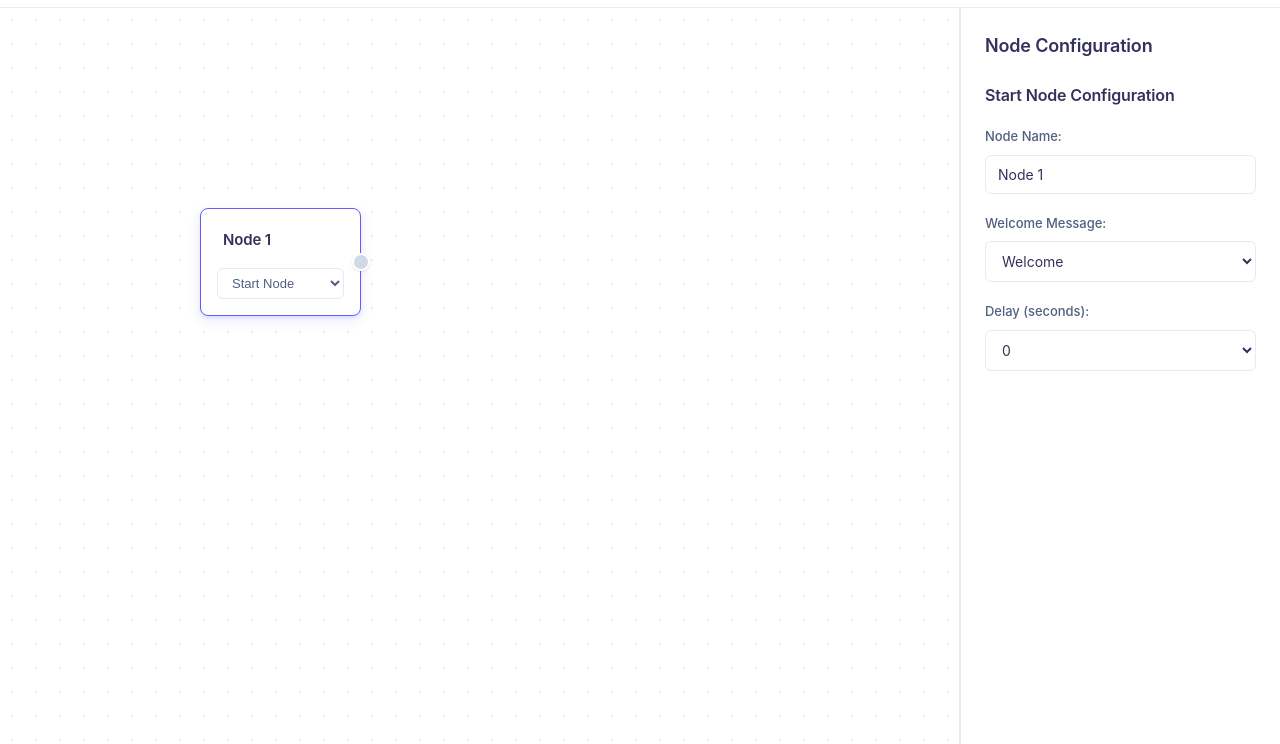
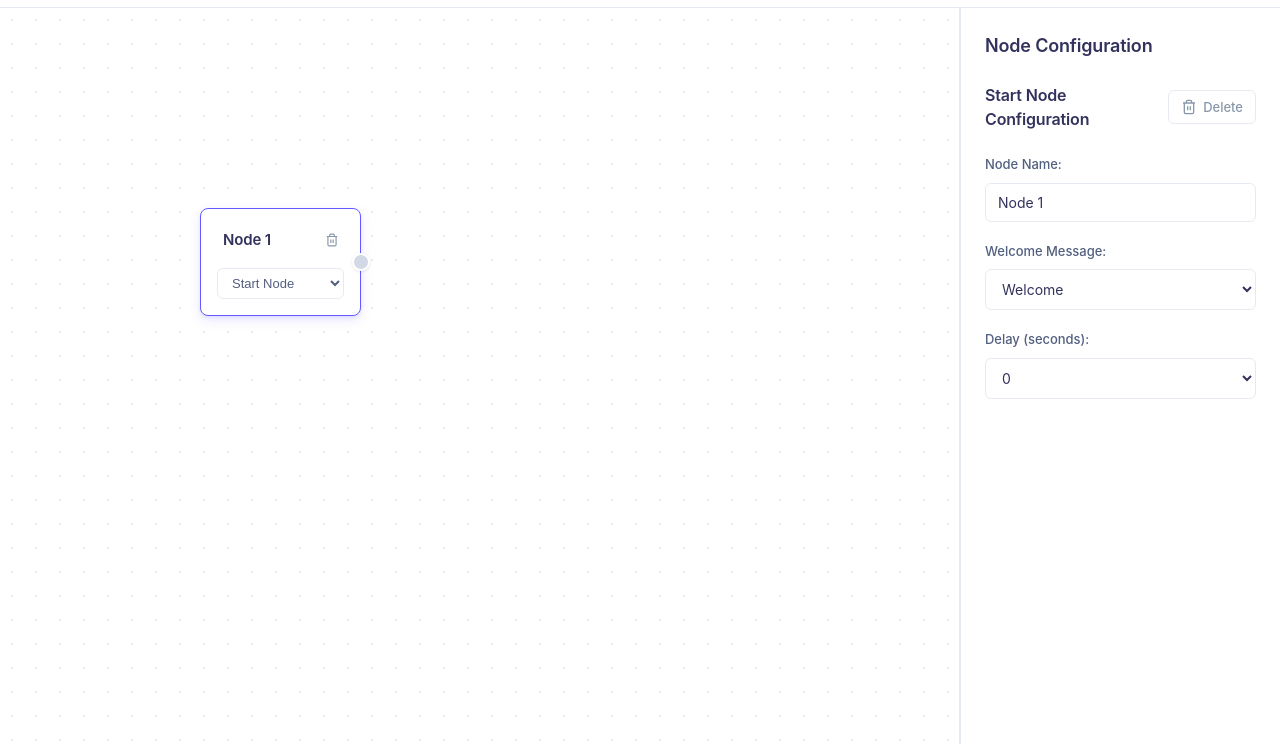
Before and after one commit to stephencalvillo-stripe/bicycle-factory, a plain HTML site: page index.html in a window 1280 px wide. Shown: the part 56-800 px from the top of the page. Drawn offline with Linux system fonts and the light colour scheme.

Commit message:
Add node deletion functionality: trashcan icons in nodes and config panel, with safety checks

```diff
--- a/script.js
+++ b/script.js
@@ -52,6 +52,11 @@ class NodeEditor {
         nodeElement.innerHTML = `
             <div class="node-header">
                 <div class="node-title" onclick="nodeEditor.editNodeName('${nodeId}', this)" title="Click to edit name">Node ${this.nodes.length + 1}</div>
+                <button class="node-delete-btn" onclick="nodeEditor.deleteNode('${nodeId}')" title="Delete node">
+                    <svg width="14" height="14" viewBox="0 0 24 24" fill="none" stroke="currentColor" stroke-width="2">
+                        <path d="M3 6h18M8 6V4a2 2 0 0 1 2-2h4a2 2 0 0 1 2 2v2m3 0v14a2 2 0 0 1-2 2H7a2 2 0 0 1-2-2V6h14ZM10 11v6M14 11v6"/>
+                    </svg>
+                </button>
             </div>
             <div class="node-content">
                 <select class="node-type-select" onchange="nodeEditor.updateNodeType('${nodeId}', this.value)">
@@ -241,7 +246,17 @@ class NodeEditor {
 
         const options = configOptions[node.type] || [];
 
-        let html = `<h4>${node.type.charAt(0).toUpperCase() + node.type.slice(1)} Node Configuration</h4>`;
+        let html = `
+            <div class="config-header">
+                <h4>${node.type.charAt(0).toUpperCase() + node.type.slice(1)} Node Configuration</h4>
+                <button class="config-delete-btn" onclick="nodeEditor.deleteNode('${node.id}')" title="Delete node">
+                    <svg width="16" height="16" viewBox="0 0 24 24" fill="none" stroke="currentColor" stroke-width="2">
+                        <path d="M3 6h18M8 6V4a2 2 0 0 1 2-2h4a2 2 0 0 1 2 2v2m3 0v14a2 2 0 0 1-2 2H7a2 2 0 0 1-2-2V6h14ZM10 11v6M14 11v6"/>
+                    </svg>
+                    Delete
+                </button>
+            </div>
+        `;
 
         // Add name configuration first
         html += `
@@ -286,6 +301,48 @@ class NodeEditor {
                 titleElement.textContent = trimmedName;
             }
         }
+    }
+
+    deleteNode(nodeId) {
+        const node = this.nodes.find(n => n.id === nodeId);
+        if (!node) return;
+
+        // Prevent deleting the last node
+        if (this.nodes.length <= 1) {
+            alert('Cannot delete the last node. At least one node must remain.');
+            return;
+        }
+
+        // Confirm deletion
+        if (!confirm(`Are you sure you want to delete "${node.name}"?`)) {
+            return;
+        }
+
+        // Remove all connections involving this node
+        this.connections = this.connections.filter(conn =>
+            conn.from !== nodeId && conn.to !== nodeId
+        );
+
+        // Remove the node from the nodes array
+        this.nodes = this.nodes.filter(n => n.id !== nodeId);
+
+        // Remove the node element from the DOM
+        if (node.element && node.element.parentNode) {
+            node.element.parentNode.removeChild(node.element);
+        }
+
+        // Clear configuration panel if this node was selected
+        if (this.selectedNode === nodeId) {
+            this.selectedNode = null;
+            this.configContent.innerHTML = '<p>Select a node to configure</p>';
+        }
+
+        // Update connections display
+        this.updateConnections();
+
+        // Remove any lingering add buttons
+        const addButtons = this.canvas.querySelectorAll('.add-node-btn');
+        addButtons.forEach(btn => btn.remove());
     }
 
     handleConnectionClick(nodeId, side) {
@@ -385,8 +442,11 @@ class NodeEditor {
     }
 
     startDrag(e, nodeId) {
-        // Prevent dragging when clicking on dropdowns or buttons
-        if (e.target.tagName === 'SELECT' || e.target.classList.contains('connection-point')) {
+        // Prevent dragging when clicking on dropdowns, buttons, or delete buttons
+        if (e.target.tagName === 'SELECT' ||
+            e.target.classList.contains('connection-point') ||
+            e.target.classList.contains('node-delete-btn') ||
+            e.target.closest('.node-delete-btn')) {
             return;
         }
 
--- a/style.css
+++ b/style.css
@@ -129,6 +129,7 @@ body {
     justify-content: space-between;
     align-items: center;
     margin-bottom: 12px;
+    position: relative;
 }
 
 .node-title {
@@ -145,6 +146,30 @@ body {
 .node-title:hover {
     background-color: rgba(99, 91, 255, 0.08);
     color: #635bff;
+}
+
+.node-delete-btn {
+    background: none;
+    border: none;
+    color: #8898aa;
+    cursor: pointer;
+    padding: 4px;
+    border-radius: 4px;
+    transition: all 0.15s ease;
+    display: flex;
+    align-items: center;
+    justify-content: center;
+    width: 24px;
+    height: 24px;
+}
+
+.node-delete-btn:hover {
+    background-color: rgba(239, 68, 68, 0.1);
+    color: #ef4444;
+}
+
+.node-delete-btn svg {
+    pointer-events: none;
 }
 
 .node-type-select {
@@ -261,6 +286,47 @@ body {
     letter-spacing: -0.01em;
 }
 
+.config-header {
+    display: flex;
+    justify-content: space-between;
+    align-items: center;
+    margin-bottom: 24px;
+}
+
+.config-header h4 {
+    margin: 0;
+    color: #32325d;
+    font-size: 16px;
+    font-weight: 600;
+    letter-spacing: -0.01em;
+}
+
+.config-delete-btn {
+    background-color: #ffffff;
+    border: 1px solid #e6ebf1;
+    color: #8898aa;
+    padding: 8px 12px;
+    border-radius: 6px;
+    cursor: pointer;
+    font-size: 13px;
+    font-weight: 500;
+    display: flex;
+    align-items: center;
+    gap: 6px;
+    transition: all 0.15s ease;
+    font-family: inherit;
+}
+
+.config-delete-btn:hover {
+    background-color: rgba(239, 68, 68, 0.05);
+    border-color: #ef4444;
+    color: #ef4444;
+}
+
+.config-delete-btn svg {
+    pointer-events: none;
+}
+
 .config-item {
     margin-bottom: 20px;
 }
```
